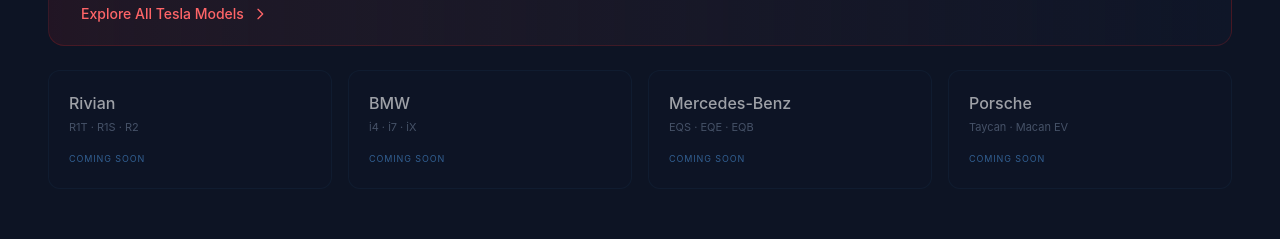
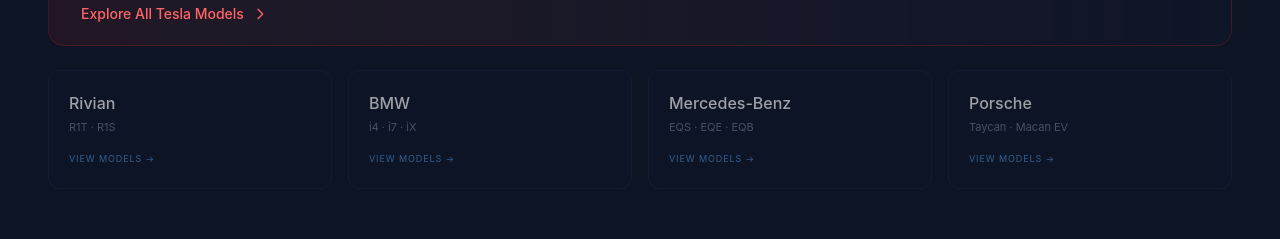
Before and after one commit to primary83/healvanna-auto, a Next.js app: page /cars in a window 1280 px wide. Shown: the part 804-1043 px from the top of the page. Built offline with nearby package versions, Linux system fonts and the light colour scheme.

Commit message:
Made brand cards clickable with links to brand pages

```diff
--- a/app/cars/page.tsx
+++ b/app/cars/page.tsx
@@ -116,19 +116,19 @@
             </div>
           </Link>
 
-          {/* Coming Soon Brands */}
+          {/* View Models → Brands */}
           <div className="grid grid-cols-2 md:grid-cols-4 gap-4">
             {[
-              { name: "Rivian", models: "R1T · R1S · R2" },
-              { name: "BMW", models: "i4 · i7 · iX" },
-              { name: "Mercedes-Benz", models: "EQS · EQE · EQB" },
-              { name: "Porsche", models: "Taycan · Macan EV" },
+{ name: "Rivian", models: "R1T · R1S", link: "/cars/rivian" },
+{ name: "BMW", models: "i4 · i7 · iX", link: "/cars/bmw" },
+{ name: "Mercedes-Benz", models: "EQS · EQE · EQB", link: "/cars/mercedes" },
+{ name: "Porsche", models: "Taycan · Macan EV", link: "/cars/porsche" },
             ].map((brand) => (
-              <div key={brand.name} className="bg-[rgba(15,22,40,0.5)] rounded-xl p-5 border border-[rgba(74,144,217,0.1)] opacity-60">
+              <Link href={brand.link} key={brand.name} className="bg-[rgba(15,22,40,0.5)] rounded-xl p-5 border border-[rgba(74,144,217,0.1)] opacity-60">
                 <h4 className="text-base font-medium text-white mb-1">{brand.name}</h4>
                 <p className="text-[11px] text-[#6b7a94] mb-2">{brand.models}</p>
-                <span className="text-[9px] tracking-[0.1em] uppercase text-[#4a90d9]">Coming Soon</span>
-              </div>
+                <span className="text-[9px] tracking-[0.1em] uppercase text-[#4a90d9]">View Models →</span>
+              </Link>
             ))}
           </div>
         </div>
```
Also changed, not shown: 2 other files (tests, documents, lock files or other folders).
